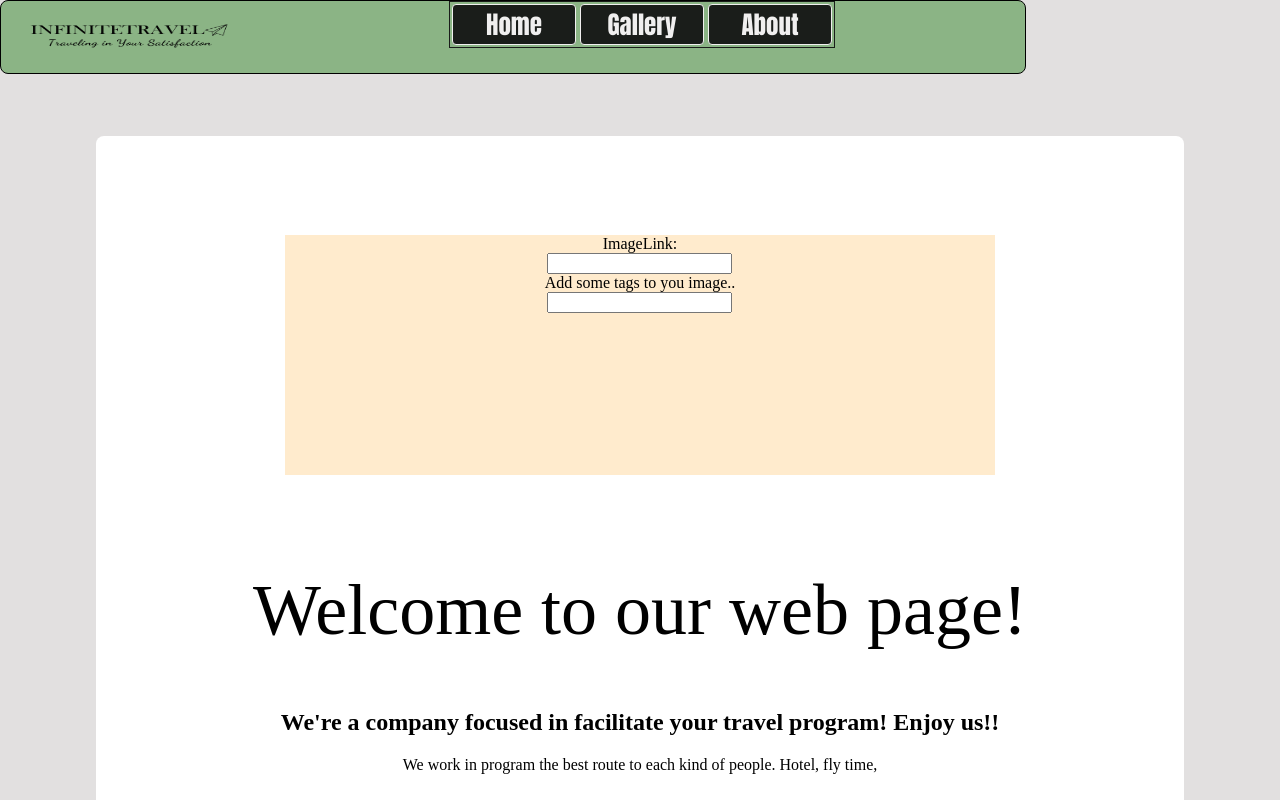
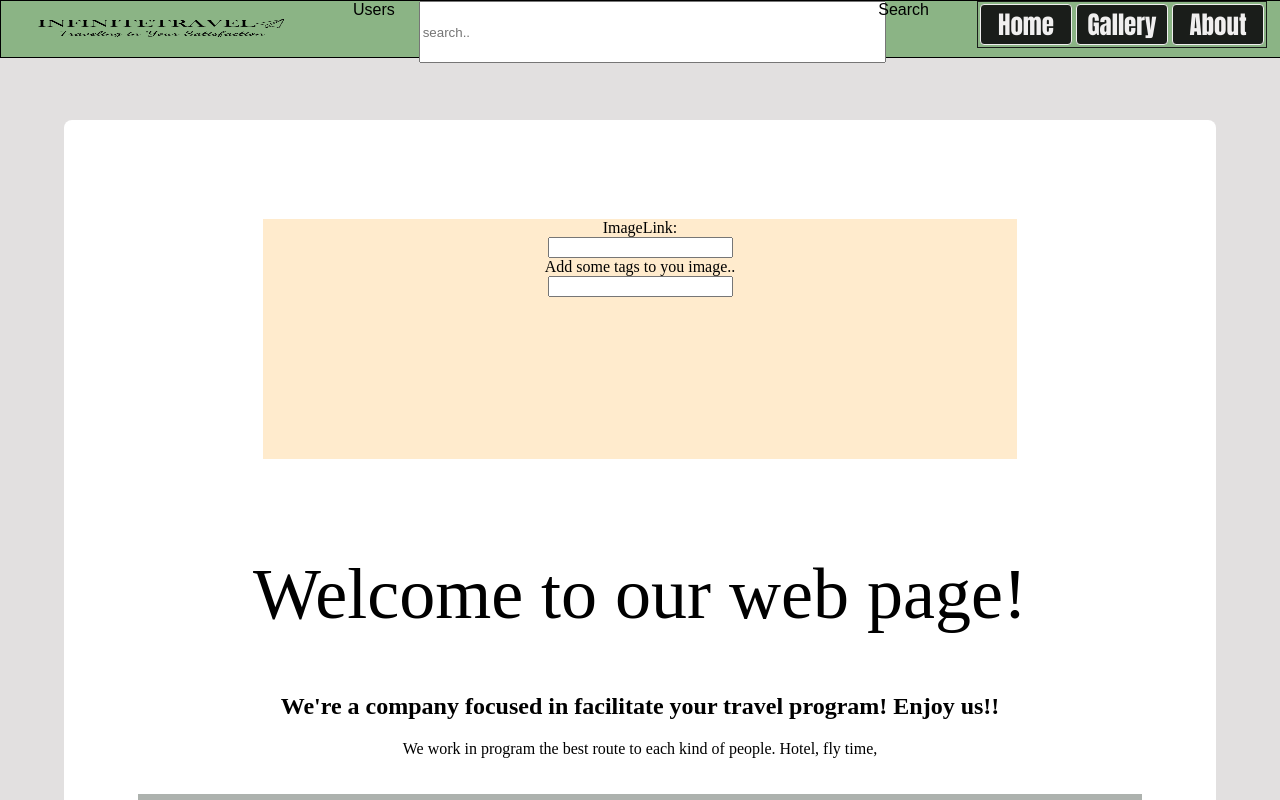
Before and after one commit to CaioMaxximus/photoTravel_FRONTEND, a React (Create React App) app: page /#/ in a window 1280 px wide. Shown: the top 800 px of the page. Built offline with nearby package versions, Linux system fonts and the light colour scheme.

Commit message:
making_some_adjuts_in_header

```diff
--- a/src/App.css
+++ b/src/App.css
@@ -1,33 +1,73 @@
 #header {
-    position: relative;
-    top: 0px;
-    margin : 0 ;
-    width: 80%;
-    height: 4.5rem;
-    align-items: flex-start;
+        top: 0px;
+    margin: 0;
+    width: 100%;
+    height: 3.5rem;
+    align-items: center;
     justify-content: center;
     font-family: 'Oswald', sans-serif;
     display: grid;
-    grid-template-columns: 1fr 3fr;
+    grid-template-columns: 1fr 2fr 1fr;
     position: fixed;
     background-color: var(--color-midle-green);
-    border-radius: 8px;
     border: solid 1px black;
     /* font-family: 'Roboto Mono', monospace; */
 }
 
-
 #logo {
     z-index: 0;
     width: 80%;
-    height: 4.5rem;
+    height: inherit;
     margin: 0 auto;
 }
 
 #logo img {
     width: 100%;
     height: 100%;
+}
 
+#search-bar {
+    position: relative;
+    display: grid;
+    grid-template-columns: 1fr 7fr 0.5fr;
+    height: inherit;
+    width: 90%;
+    margin: 0 auto;
+
+}
+#search-bar #search-options {
+    height: inherit;
+}
+
+#search-bar #search-options ul {
+    position: absolute;
+    list-style: none;
+    margin: 0;
+    padding: 0;
+    display: block;
+    top: 3.5rem;
+
+}
+#search-bar #search-options ul{
+    display: none;
+}
+
+
+
+#search-bar #search-options:hover ul, #search-bar #search-options .over ul{
+        display: grid;
+}
+
+
+#search-bar #search-options ul li {
+    padding: 0;
+    margin: 3px;
+}
+
+#search-bar input{
+    height: 100%;
+    width: 100%;
+    margin: 0;
 }
 
 #tools-bar {
@@ -36,12 +76,11 @@
     position: relative;
     align-self: center;
     justify-self: center;
-    width: 50%;
+    width: 90%;
     display: block;
-
 }
 
-nav{
+nav {
     width: 100%;
     height: auto;
     margin: 0px;
@@ -50,22 +89,20 @@ nav{
 }
 
 .menu {
-
     position: relative;
     list-style: none;
     border: 1px solid var(--color-primary-button);
     height: auto;
     width: 100%;
-    margin: 0px; padding: 0px;
+    margin: 0px;
+    padding: 0px;
     display: grid;
-    grid-template-columns: 1fr 1fr 1fr ;
-
+    grid-template-columns: 1fr 1fr 1fr;
 }
 
 .menu li {
-    margin : 2px;
+    margin: 2px;
     position: relative;
-
 }
 
 .menu li ul {
@@ -73,13 +110,14 @@ nav{
     display: none;
     top: 33px;
     width: 100%;
-    margin: 0px; padding: 0px;
+    margin: 0px;
+    padding: 0px;
 }
 
-.menu li ul li{
+.menu li ul li {
     width: 100%;
+}
 
-}
 .menu li:hover ul, .menu li.over ul {
     display: block;
 }
@@ -89,27 +127,27 @@ nav{
     width: 150px;
 }
 
-.menu button{
+.menu button {
     font-family: Impact, Haettenschweiler, 'Arial Narrow Bold', sans-serif;
     font-size: 25px;
-    background-color: var(--color-primary-button );
+    background-color: var(--color-primary-button);
     border: 1px solid var(--color-secundary-button);
     color: var(--color-secundary-button);
     border-radius: 4px;
     width: 100%;
     transition: 0.3s;
 }
-.menu button:hover{
+
+.menu button:hover {
     background-color: var(--color-secundary-button);
-    color:var(--color-primary-button);
+    color: var(--color-primary-button);
     border: 2px solid var(--color-primary-button);
     opacity: 1;
 }
 
-.views{
+.views {
     height: auto;
-    width: 85%;
+    width: 90%;
     margin: 0 auto;
-    margin-top: 8.5rem;
-
+    margin-top: 7.5rem;
 }
--- a/src/App.js
+++ b/src/App.js
@@ -21,6 +21,20 @@ function App() {
             <div id="header">
                 <div id="logo">
                     <img src={logo} alt="InfiniteTravelLogo"></img>
+                </div>
+
+                <div id="search-bar">
+                    <div id="search-options">Users
+                        <ul>
+                            <li><button>users</button></li>
+                            <li><button>posts</button></li>
+                        </ul>
+                    </div>
+                    <input type="text" placeholder="search.." />
+
+                    <div>
+                        Search
+                    </div>
                 </div>
                 <HashRouter>
                     <div id="tools-bar">
```
